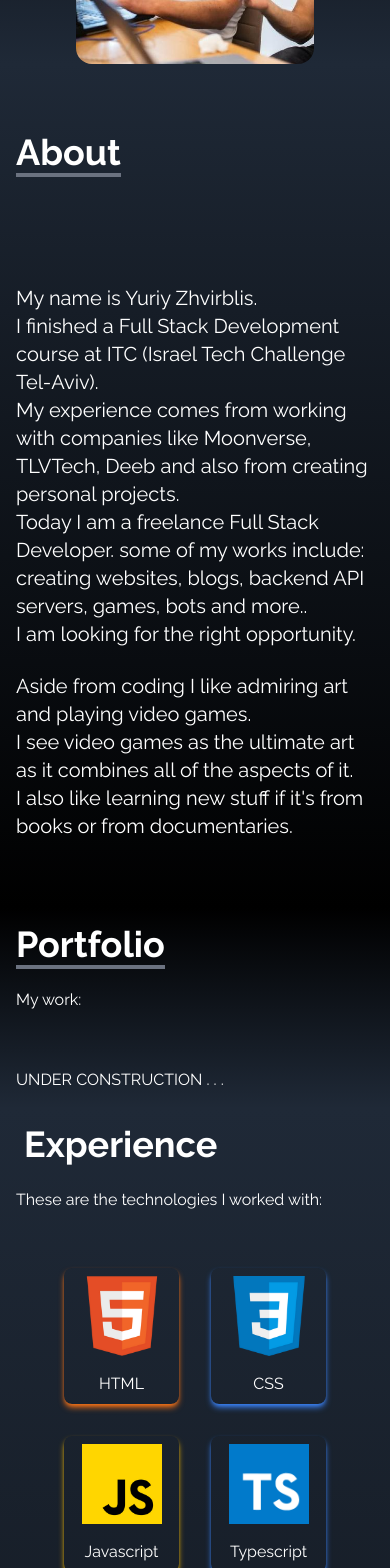
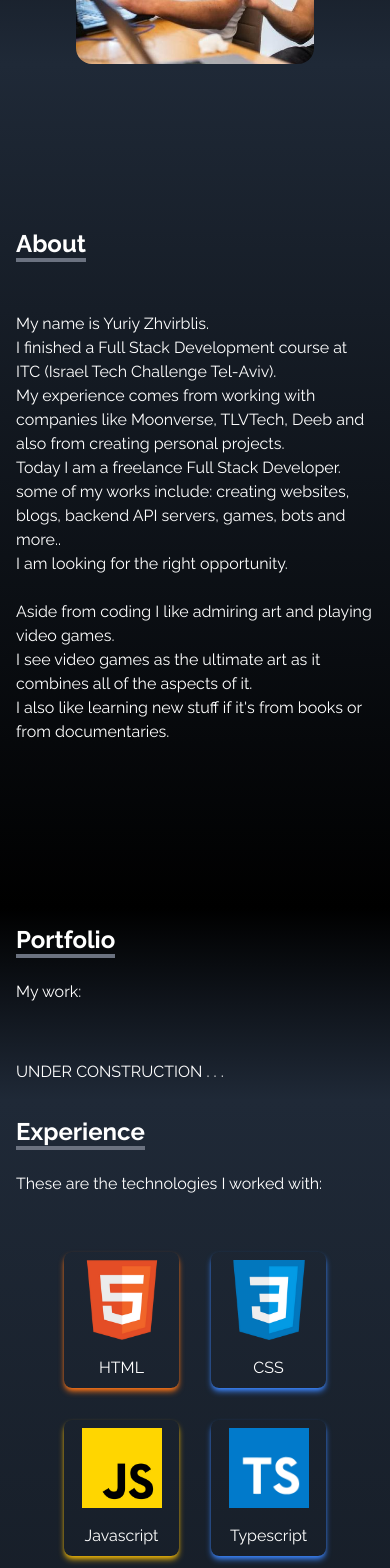
Before and after one commit to YZvirblis/yz-portfolio, a React (Create React App) app: page / in a window 390 px wide. Shown: the part 780-2348 px from the top of the page. Built offline with nearby package versions, Linux system fonts and the light colour scheme; a web font is replaced by a local one.

Commit message:
responsive fix

```diff
--- a/src/App.tsx
+++ b/src/App.tsx
@@ -9,12 +9,14 @@ import SocialLinks from "./components/SocialLinks";
 function App() {
   return (
     <div>
+      <div className=" ">
         <NavBar />
         <Home />
         <About />
         <Portfolio />
         <Experience />
         <Contact />
+      </div>
 
       <SocialLinks />
     </div>
--- a/src/components/About.tsx
+++ b/src/components/About.tsx
@@ -9,11 +9,11 @@ function About() {
     >
       <div className="max-w-screen-lg p-4 mx-auto flex flex-col justify-center w-full h-full">
         <div className="pb-8">
-          <p className="text-4xl font-bold inline border-b-4 border-gray-500">
+          <p className="text-2xl md:text-4xl font-bold inline border-b-4 border-gray-500">
             About
           </p>
         </div>
-        <p className="text-xl mt-20">
+        <p className="md:text-xl mt-5 md:mt-20">
           My name is Yuriy Zhvirblis. <br />
           I finished a Full Stack Development course at ITC (Israel Tech
           Challenge Tel-Aviv).
@@ -26,7 +26,7 @@ function About() {
           <br /> I am looking for the right opportunity.
         </p>
         <br />
-        <p className="text-xl">
+        <p className="md:text-xl">
           Aside from coding I like admiring art and playing video games. <br />I
           see video games as the ultimate art as it combines all of the aspects
           of it. <br />I also like learning new stuff if it's from books or from
--- a/src/components/Contact.tsx
+++ b/src/components/Contact.tsx
@@ -9,7 +9,7 @@ function Contact() {
     >
       <div className="flex flex-col p-4 justify-center max-w-screen-lg mx-auto h-full">
         <div className="pb-8">
-          <p className="text-4xl font-bold inline border-b-4 border-gray-500">
+          <p className="text-2xl md:text-4xl font-bold inline border-b-4 border-gray-500">
             Contact
           </p>
           <p className="py-6">Submit the form below to get in touch.</p>
--- a/src/components/Experience.tsx
+++ b/src/components/Experience.tsx
@@ -132,7 +132,7 @@ function Experience() {
     >
       <div className="max-w-screen-lg mx-auto p-4 flex flex-col justify-center w-full h-full text-white">
         <div>
-          <p className="text-4xl font-bold border-b4 border-gray-500 p-2 inline">
+          <p className="text-2xl md:text-4xl font-bold inline border-b-4 border-gray-500">
             Experience
           </p>
           <p className="py-6">These are the technologies I worked with:</p>
--- a/src/components/Portfolio.tsx
+++ b/src/components/Portfolio.tsx
@@ -36,7 +36,7 @@ function Portfolio() {
     >
       <div className="max-w-screen-lg p-4 mx-auto flex flex-col justify-center w-full h-full">
         <div className="pb-8 ">
-          <p className="text-4xl font-bold inline border-b-4 border-gray-500">
+          <p className="text-2xl md:text-4xl font-bold inline border-b-4 border-gray-500">
             Portfolio
           </p>
           <p className="py-6">My work:</p>
```
Lines whose indentation alone changed are shown as unchanged.
